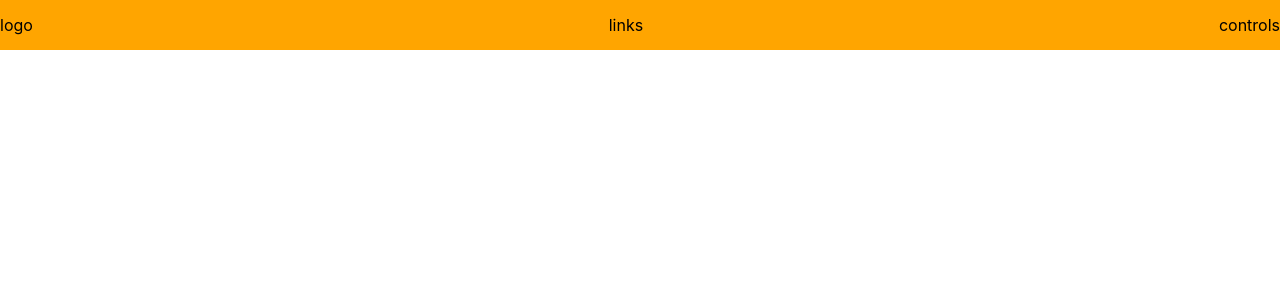
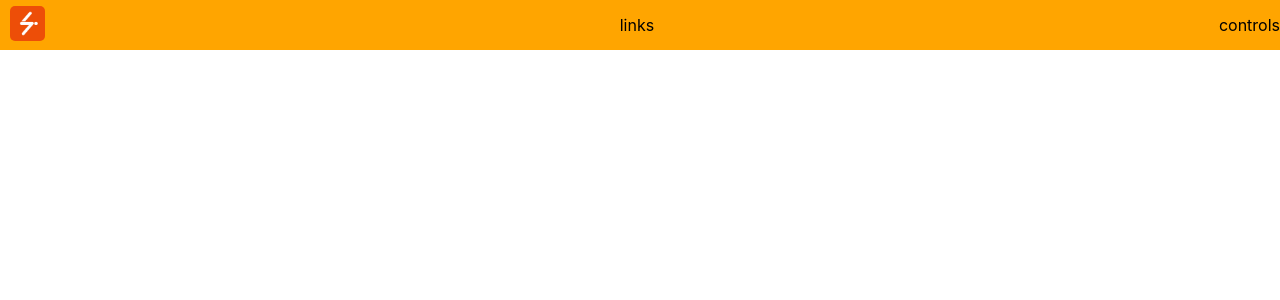
Before and after one commit to akhilbiju/ShopTrade, a React (Create React App) app: page / in a window 1280 px wide. Shown: the top 300 px of the page. Built offline with nearby package versions, Linux system fonts and the light colour scheme.

Commit message:
Added logo

```diff
--- a/src/components/header/Header.js
+++ b/src/components/header/Header.js
@@ -1,9 +1,12 @@
 import './Header.scss';
+import Logo from '../../images/logo.png';
 
 function Header() {
   return (
     <header>
-      <div className="logo">logo</div>
+      <div className="logo">
+        <img src={Logo} alt="logo not available"></img>
+      </div>
       <div className="navlinks">links</div>
       <div className="controls">controls</div>
     </header>
--- a/src/components/header/Header.scss
+++ b/src/components/header/Header.scss
@@ -4,4 +4,12 @@ header {
   background: orange;
   justify-content: space-between;
   align-items: center;
+
+  .logo {
+    img {
+      height: 35px;
+      margin: 10px;
+      border-radius: 5px;
+    }
+  }
 }
```
Also changed, not shown: src/images/logo.png (added).
